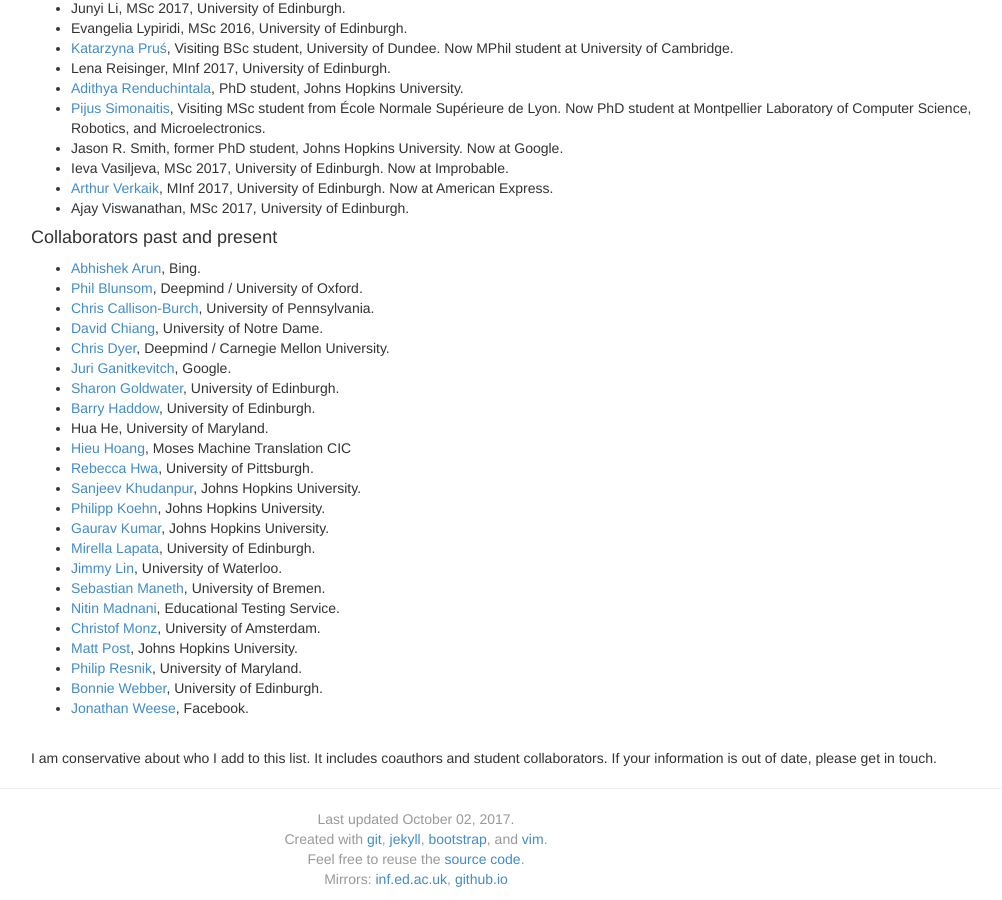
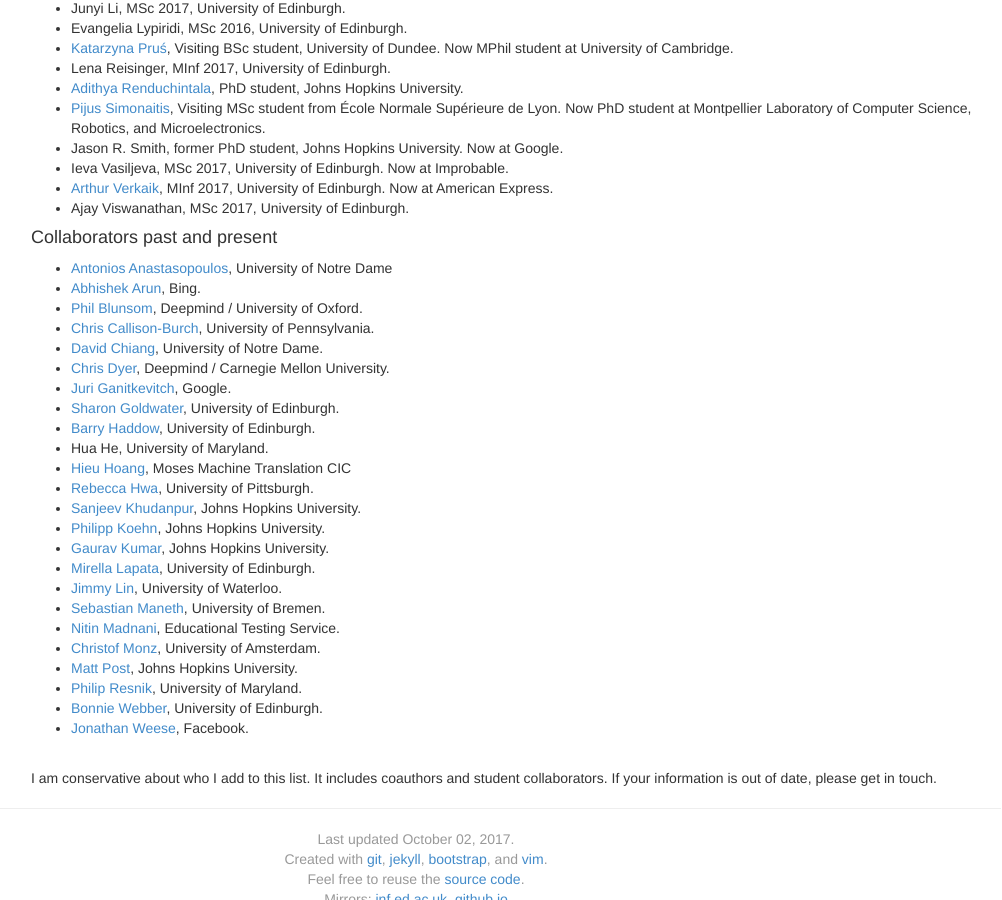
Before and after one commit to alopez/alopez.github.com, a Jekyll site: the page built from collaborators.html, in a window 1280 px wide and 900 px high, scrolled down 1327 px. Shown: the whole window, without its empty margins (224-1226 px from the left). Built offline with Jekyll 4.4.1, drawn with Linux system fonts in a browser that asks for light colours.

Commit message:
Add collaborators

```diff
--- a/collaborators.html
+++ b/collaborators.html
@@ -174,6 +174,10 @@ former-students:
     tagline: MSc 2017, University of Edinburgh.
 collaborators:
   -
+    name: Antonios Anastasopoulos
+    tagline: University of Notre Dame
+    url: https://www3.nd.edu/~aanastas/
+  -
     name: Abhishek Arun
     img: arun
     tagline: Bing.
```
